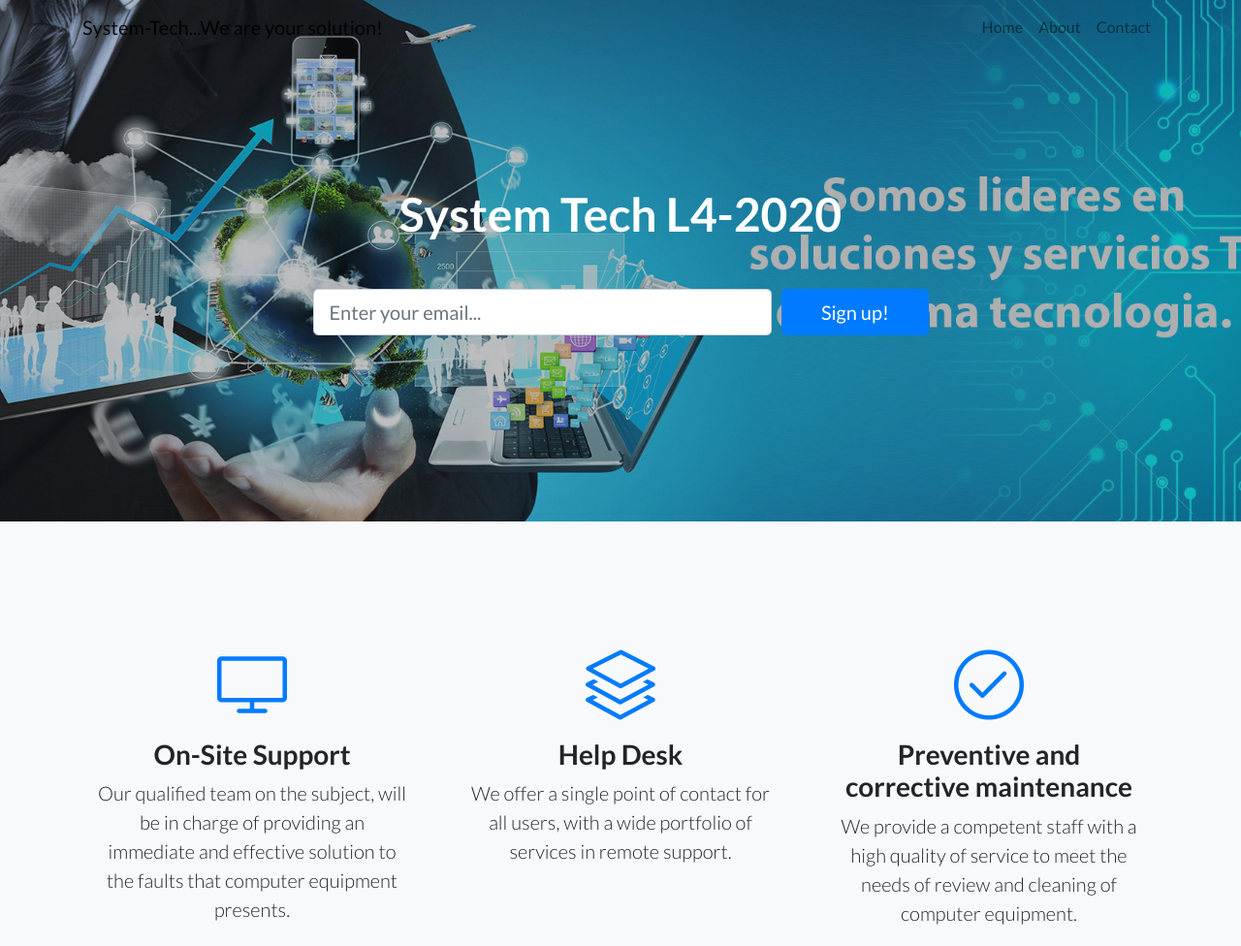
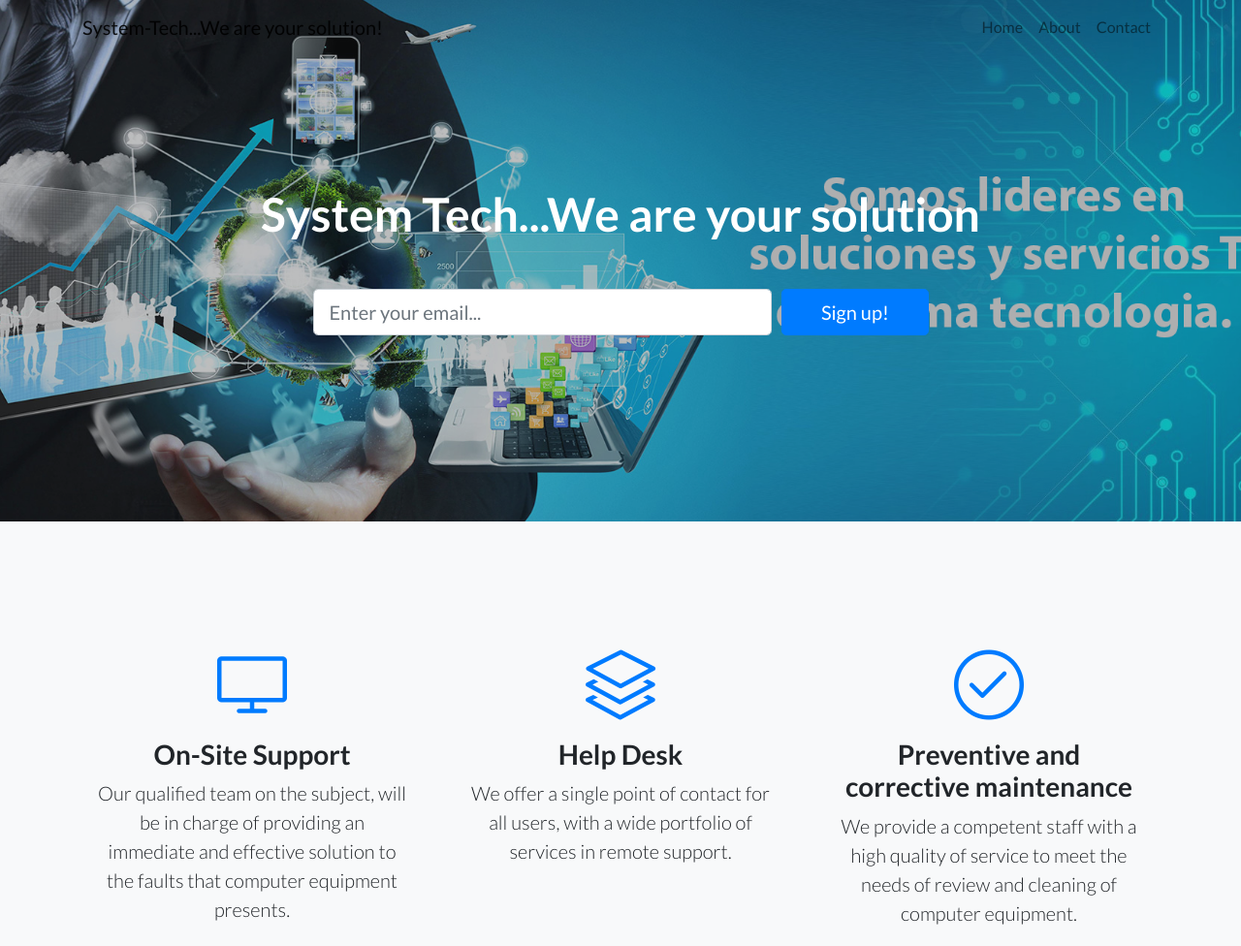
Before and after one commit to cchavarria1990/Proyect01L42020, a website: page index.html in a window 1280 px wide. Shown: the top 976 px of the page at 97% size. Drawn offline with Linux system fonts and the light colour scheme; files whose address does not match are found by name.

Commit message:
segundo cambio en seccion

```diff
--- a/index.html
+++ b/index.html
@@ -57,7 +57,7 @@
     <div class="container">
       <div class="row">
         <div class="col-xl-9 mx-auto">
-          <h1 class="mb-5">System Tech L4-2020</h1>
+          <h1 class="mb-5">System Tech...We are your solution</h1>
         </div>
         <div class="col-md-10 col-lg-8 col-xl-7 mx-auto">
           <form>
```
